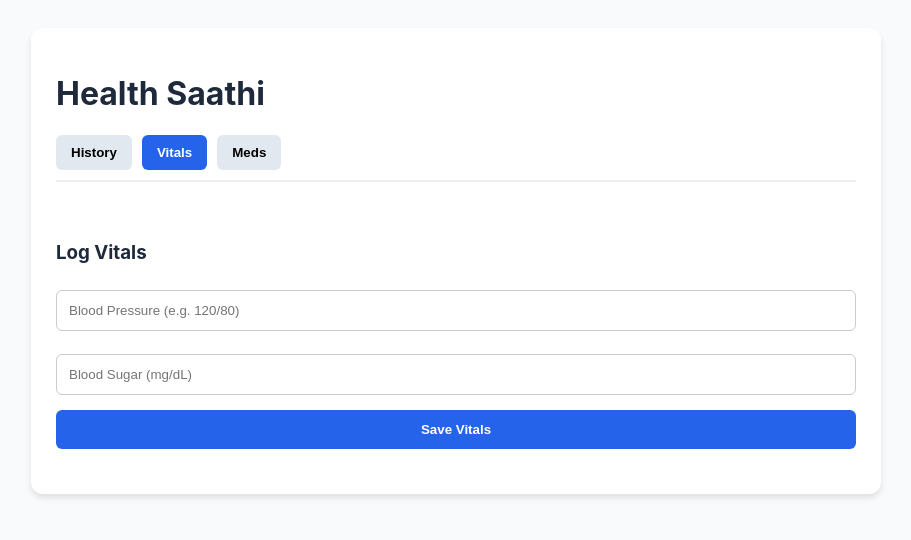
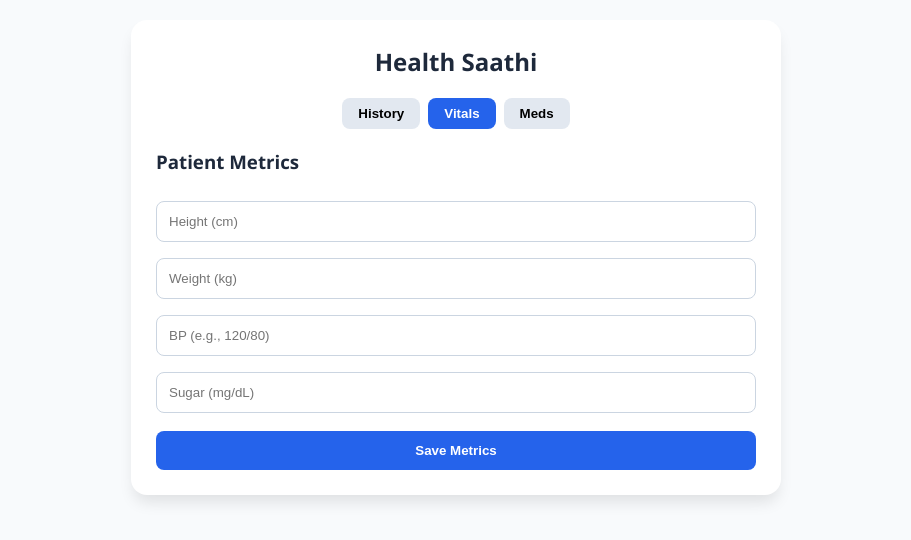
Before and after one commit to drpranavjindal-jpg/healthtracker, a plain HTML site: page index.html in a window 1280 px wide. Both pictures are taken after a click on the button "Vitals". Shown: the whole page, without its empty margins (184-1095 px from the left). Drawn offline with Linux system fonts and the light colour scheme.

Commit message:
Final Bug-Proof Release

```diff
--- a/index.html
+++ b/index.html
@@ -6,24 +6,33 @@
     <title>Health Saathi - Clinical Journal</title>
     <script src="https://cdnjs.cloudflare.com/ajax/libs/html2pdf.js/0.10.1/html2pdf.bundle.min.js"></script>
     <style>
-        :root { --primary: #2563eb; --bg: #f8fafc; }
-        body { font-family: -apple-system, BlinkMacSystemFont, "Segoe UI", Roboto, sans-serif; background: var(--bg); padding: 20px; color: #1e293b; }
-        .container { max-width: 800px; margin: auto; background: white; padding: 25px; border-radius: 12px; box-shadow: 0 4px 6px rgba(0,0,0,0.1); }
-        .tab-section { display: none; padding: 20px 0; }
+        :root { --primary: #2563eb; --bg: #f8fafc; --text: #1e293b; }
+        body { font-family: 'Segoe UI', sans-serif; background: var(--bg); color: var(--text); padding: 20px; margin: 0; }
+        .container { max-width: 600px; margin: auto; background: white; padding: 25px; border-radius: 16px; box-shadow: 0 10px 15px -3px rgba(0,0,0,0.1); }
+        header { margin-bottom: 20px; text-align: center; }
+
+        nav { display: flex; gap: 8px; margin-bottom: 20px; justify-content: center; }
+        nav button { padding: 8px 16px; border: none; background: #e2e8f0; border-radius: 8px; cursor: pointer; font-weight: 600; }
+        nav button.active-btn { background: var(--primary); color: white; }
+
+        .tab-section { display: none; }
         .active { display: block; }
-        nav { display: flex; gap: 10px; margin-bottom: 20px; border-bottom: 2px solid #eee; padding-bottom: 10px; }
-        nav button { padding: 10px 15px; cursor: pointer; border: none; background: #e2e8f0; border-radius: 6px; font-weight: 600; }
-        nav button.active-btn { background: #2563eb; color: white; }
-        .log-row { padding: 12px; border-bottom: 1px solid #eee; display: flex; justify-content: space-between; align-items: center; }
-        .timestamp { font-size: 0.8em; color: #666; }
-        input { width: 100%; padding: 12px; margin: 8px 0 15px; box-sizing: border-box; border: 1px solid #ccc; border-radius: 6px; }
-        button.action { width: 100%; padding: 12px; cursor: pointer; border: none; border-radius: 6px; background: #2563eb; color: white; font-weight: bold; }
+
+        input { width: 100%; padding: 12px; margin: 8px 0; border: 1px solid #cbd5e1; border-radius: 8px; box-sizing: border-box; }
+        button.action { width: 100%; padding: 12px; border: none; border-radius: 8px; background: var(--primary); color: white; font-weight: bold; cursor: pointer; margin-top: 10px; }
+
+        .log-row { padding: 12px; border-bottom: 1px solid #f1f5f9; display: flex; justify-content: space-between; align-items: center; }
+        .timestamp { font-size: 0.75rem; color: #64748b; }
+        .profile-card { background: #eff6ff; padding: 15px; border-radius: 10px; margin-bottom: 20px; text-align: center; }
     </style>
 </head>
 <body>
 
 <div class="container">
-    <h1>Health Saathi</h1>
+    <header>
+        <h2 style="margin:0;">Health Saathi</h2>
+    </header>
+
     <nav>
         <button onclick="switchTab('dash', this)" class="active-btn">History</button>
         <button onclick="switchTab('vitals', this)">Vitals</button>
@@ -31,16 +40,19 @@
     </nav>
 
     <div id="dash" class="tab-section active">
-        <h2>Clinical Journal</h2>
+        <div class="profile-card" id="profile-display">Profile: Not set</div>
+        <h3>Clinical History</h3>
         <div id="history-list"></div>
-        <button onclick="exportPDF()" style="margin-top:20px; background:green; color:white; padding:12px; border:none; width:100%; border-radius:6px; cursor:pointer;">Download PDF Report</button>
+        <button onclick="exportPDF()" class="action" style="background:#059669; margin-top:20px;">Download Report (PDF)</button>
     </div>
 
     <div id="vitals" class="tab-section">
-        <h3>Log Vitals</h3>
-        <input type="text" id="bp" placeholder="Blood Pressure (e.g. 120/80)">
-        <input type="text" id="sugar" placeholder="Blood Sugar (mg/dL)">
-        <button class="action" onclick="saveVitals()">Save Vitals</button>
+        <h3>Patient Metrics</h3>
+        <input type="number" id="height" placeholder="Height (cm)">
+        <input type="number" id="weight" placeholder="Weight (kg)">
+        <input type="text" id="bp" placeholder="BP (e.g., 120/80)">
+        <input type="text" id="sugar" placeholder="Sugar (mg/dL)">
+        <button class="action" onclick="saveVitals()">Save Metrics</button>
     </div>
 
     <div id="meds" class="tab-section">
--- a/script.js
+++ b/script.js
@@ -1,3 +1,4 @@
+// Navigation Helper
 function switchTab(id, btn) {
     document.querySelectorAll('.tab-section').forEach(s => s.classList.remove('active'));
     document.querySelectorAll('nav button').forEach(b => b.classList.remove('active-btn'));
@@ -5,48 +6,62 @@ function switchTab(id, btn) {
     btn.classList.add('active-btn');
 }
 
-// Global Save Function with Input Validation
+// Data Handling
 function addRecord(type, val) {
-    if (!val || val.trim() === '') {
-        alert("Please enter some data before saving!");
+    // Basic validation
+    if (!val || val.trim() === "") {
+        alert("Please enter data first!");
         return;
     }
+
     let history = JSON.parse(localStorage.getItem('history') || '[]');
     history.push({ type, details: val, time: new Date().toLocaleString() });
     localStorage.setItem('history', JSON.stringify(history));
+
     alert('Entry Saved!');
     render();
 }
 
 function saveVitals() {
+    const h = document.getElementById('height').value;
+    const w = document.getElementById('weight').value;
     const bp = document.getElementById('bp').value;
     const sugar = document.getElementById('sugar').value;
-    if(!bp && !sugar) { alert("Please fill at least one field"); return; }
-    addRecord('Vitals', `BP: ${bp || 'N/A'} | Sugar: ${sugar || 'N/A'}`);
+
+    // Update profile data
+    if(h || w) localStorage.setItem('profile', JSON.stringify({h, w}));
+
+    // Save to history
+    addRecord('Vitals', `BP: ${bp||'--'} | Sugar: ${sugar||'--'}`);
 }
 
 function saveMeds() {
     addRecord('Medication', document.getElementById('med').value);
 }
 
+// UI Refresh
 function render() {
+    // Render History
     let history = JSON.parse(localStorage.getItem('history') || '[]');
     let list = document.getElementById('history-list');
 
-    // Reverse to show latest logs first
     list.innerHTML = history.slice().reverse().map(item => `
         <div class="log-row">
             <div><strong>${item.type}:</strong> ${item.details}</div>
             <div class="timestamp">${item.time}</div>
         </div>
-    `).join('').trim() || '<p>No records yet.</p>';
+    `).join('') || '<p>No history yet.</p>';
+
+    // Render Profile
+    let prof = JSON.parse(localStorage.getItem('profile') || '{"h":"--", "w":"--"}');
+    document.getElementById('profile-display').innerHTML = `<strong>Profile:</strong> ${prof.h}cm / ${prof.w}kg`;
 }
 
+// PDF Export
 function exportPDF() {
-    const element = document.getElementById('history-list');
-    // Targeting the history container specifically for the PDF
-    html2pdf().from(element).save('Medical_Report.pdf');
+    // Prints only the container
+    html2pdf().from(document.querySelector('.container')).save('Medical_Report.pdf');
 }
 
-// Ensure the page loads current data
+// Initialize
 window.onload = render;
```
